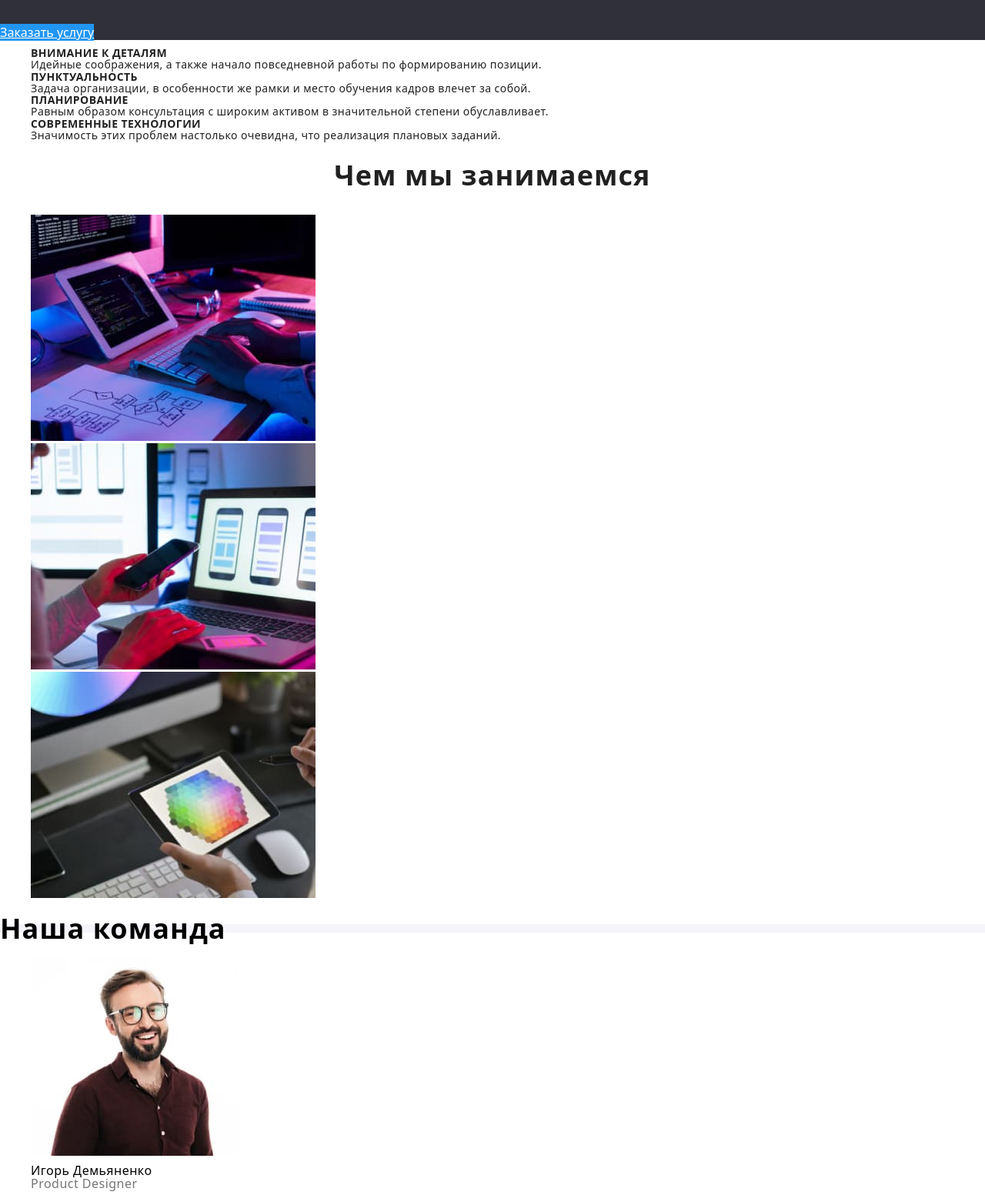
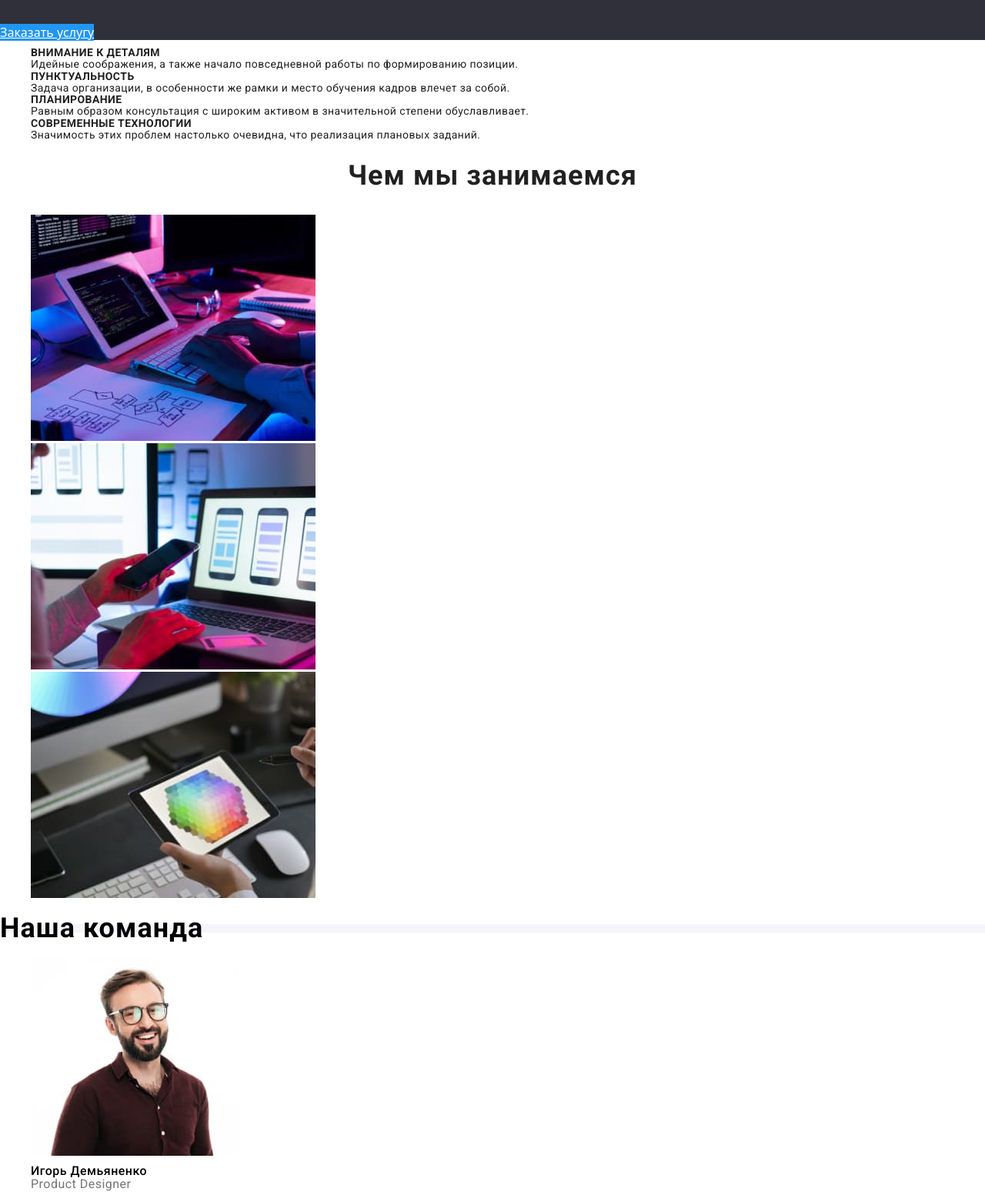
Before and after one commit to StanislavKokin/goit-markup-hw-02, a plain HTML site: page index.html in a window 1280 px wide. Shown: the part 302-1855 px from the top of the page at 77% size. Drawn offline with Linux system fonts and the light colour scheme.

Commit message:
исправил ошибки

```diff
--- a/styles.css/style.css
+++ b/styles.css/style.css
@@ -38,7 +38,7 @@ footer {
 }
 
 .logo {
-  font-family: 'Raleway' sans-serif;
+  font-family: 'Raleway', sans-serif;
   font-style: normal;
   font-weight: bold;
   font-size: 26px;
@@ -69,7 +69,7 @@ footer {
   color: var(--logo);
 }
 .hero-centr {
-  font-family: Roboto;
+  font-family: 'Roboto', sans-serif;
   font-style: normal;
   font-weight: 900;
   font-size: 44px;
@@ -87,7 +87,7 @@ footer {
 }
 
 .h3-speh {
-  font-family: 'Roboto' sans-serif;
+  font-family: 'Roboto', sans-serif;
   font-style: normal;
   font-weight: bold;
   font-size: 14px;
@@ -97,7 +97,7 @@ footer {
   color: var(--back-light-white);
 }
 .h3-speh-text {
-  font-family: 'Roboto' sans-serif;
+  font-family: 'Roboto', sans-serif;
   font-style: normal;
   font-weight: normal;
   font-size: 14px;
@@ -107,7 +107,7 @@ footer {
 }
 
 .our-deals {
-  font-family: 'Roboto' sans-serif;
+  font-family: 'Roboto', sans-serif;
   font-style: normal;
   font-weight: bold;
   font-size: 36px;
@@ -117,7 +117,7 @@ footer {
   color: var(--back-light-white);
 }
 .our-team {
-  font-family: 'Roboto' sans-serif;
+  font-family: 'Roboto', sans-serif;
   font-style: normal;
   font-weight: bold;
   font-size: 36px;
@@ -129,7 +129,7 @@ footer {
 }
 
 .names {
-  font-family: 'Roboto' sans-serif;
+  font-family: 'Roboto', sans-serif;
   font-style: normal;
   font-weight: 500;
   font-size: 16px;
@@ -137,7 +137,7 @@ footer {
   letter-spacing: 0.03em;
 }
 .card-text {
-  font-family: 'Roboto' sans-serif;
+  font-family: 'Roboto', sans-serif;
   font-style: normal;
   font-weight: normal;
   font-size: 16px;
```
Also changed, not shown: index.html (+1 -1 lines).
